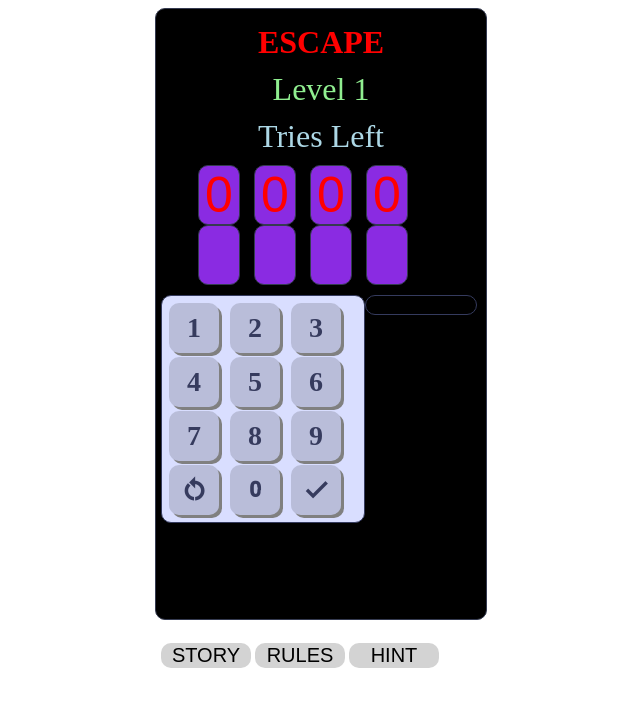
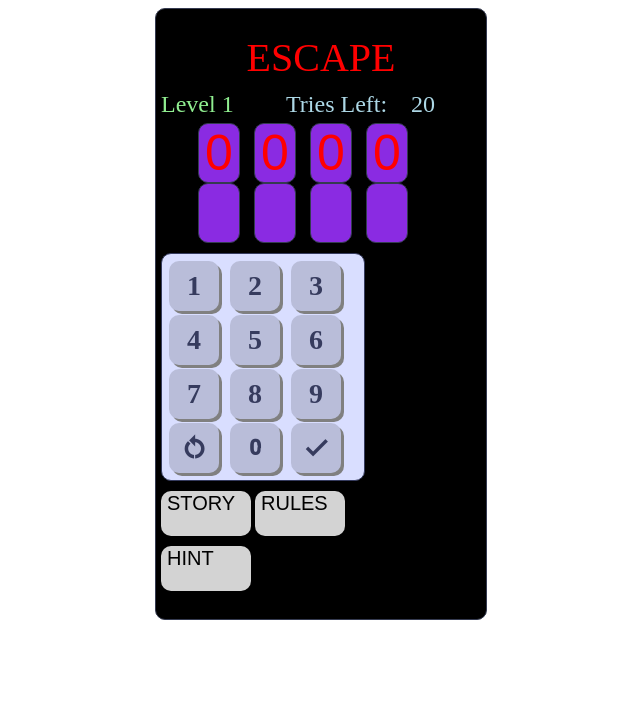
Before and after one commit to Bryan-Nolan/Escape, a plain HTML site: page index.html in a window 1280 px wide. Shown: the whole page, without its empty margins (319-959 px from the left). Drawn offline with Linux system fonts and the light colour scheme.

Commit message:
Added Levels and Tries Left

```diff
--- a/assets/css/style.css
+++ b/assets/css/style.css
@@ -15,26 +15,32 @@
 
 
 
-.game h1 {
+#title {
     font-family: 7seg;
     color: red;
     text-align: center;
-    margin: 10px auto;
-    font-size: 200%;
+    margin-top: 20px;
+    margin-bottom: 5px;
+    font-size: 250%;
 }
 
-#level {
+#levelDispaly {
     color: lightgreen;
-    margin: 10px auto;
-    text-align: center;
-    font-size: 200%;
 }
 
-#triesLeft {
+#triesLeftDisplay, #triesLeftText{
     color: lightblue;
-    margin: 10px auto;
-    text-align: center;
-    font-size: 200%;
+}
+
+.header {
+    display: inline-flex;
+}
+
+.header p{
+    text-align: left;
+    font-size: 150%;
+    width: 125px;
+    margin: 5px 0;
 }
 
 input {
@@ -112,23 +118,29 @@ ol {
     display: inline-block;
     position: absolute;
     border-radius: 10px;
-    padding: 5px;
+    padding: 10px;
     font-size: 15px;
     background: black;
-    border: 1px solid #353b5e;
-    width: 100px;
   }
 
   button {
-    margin-top: 120px;
+    margin-top: 10px;
     width: 90px;
+    height: 45px;
     font-size: 20px;
     background-color: lightgrey;
     border: 1px transparent;
     border-radius: 10px;
-    display:inline-block;
+    display:inline-flex;
+    text-align: center;
+    vertical-align: auto;
 }
 
 .material-icons {
     font-size: 28px;
 }
+
+.buttonsContainer {
+    width: 60%;
+
+}
--- a/assets/js/script.js
+++ b/assets/js/script.js
@@ -19,12 +19,23 @@ document.addEventListener("DOMContentLoaded", function () {
 
     let digitGuess = 0;
     let tryNumber = 0;
+    let triesLeft = 20;
+    let level = "Level 1";
     let num1 = Math.floor(Math.random() * 10);
     let num2 = Math.floor(Math.random() * 10);
     let num3 = Math.floor(Math.random() * 10);
     let num4 = Math.floor(Math.random() * 10);
 
+    document.getElementById('level').innerHTML = level;
+
+    document.getElementById('triesLeft').innerHTML = triesLeft;
+
     alert(`Numbers: ` +num1+num2+num3+num4);
+
+/**
+ * Event Listeners track what keys are clicked and gives required action.
+ */
+
 
     document.getElementsByClassName('inputKey')[0].addEventListener("click", function (event) {
         var keyPress = 1;
@@ -94,7 +105,7 @@ document.addEventListener("DOMContentLoaded", function () {
     document.getElementsByClassName('inputKey')[11].addEventListener("click", function (event) {
         tryNumber++;
         digitGuess= 0;
-        checkGuess(num1, num2, num3, num4, digitGuess1, digitGuess2, digitGuess3, digitGuess4, tryNumber, digitGuess);
+        checkGuess(num1, num2, num3, num4, digitGuess1, digitGuess2, digitGuess3, digitGuess4, tryNumber, digitGuess, triesLeft);
     });
 
 });
@@ -125,69 +136,67 @@ function displayGuess(keyPress, digitGuess) {
 
 /**
  * Compares guessDigits with random numbers generated and stored in num variable.
- * It displays output O for correct digit in correct place
+ * It displays output C for correct digit in correct place
  * It diplays X for correct digit wron place
- * It leaves blank if incorrect digit
+ * It displays B for incorrect digit
  * Each display is under the corresponding digit
- *
  */
 
-function checkGuess(num1, num2, num3, num4, digitGuess1, digitGuess2, digitGuess3, digitGuess4, tryNumber, digitGuess) {
+function checkGuess(num1, num2, num3, num4, digitGuess1, digitGuess2, digitGuess3, digitGuess4, tryNumber, digitGuess, triesLeft) {
 
 
     resetResultDisplay ();
 
     if (num1 == digitGuess1 ) {
         document.getElementById("result1").value = "C";
-        result1 = "C";
+        result1 = "C ";
     } else if ( num1 == digitGuess2 || num1 == digitGuess3 || num1 == digitGuess4) {
         document.getElementById("result1").value = "X";
-        result1 = "X";
+        result1 = "X ";
     } else {
         document.getElementById("result1").value = "B";
-        result1 = "B";
+        result1 = "B ";
     }
 
     if (num2 == digitGuess2) {
         document.getElementById("result2").value = "C";
-        result2 = "C";
+        result2 = "C ";
     } else if ( num2 == digitGuess1 || num2 == digitGuess3 || num2 == digitGuess4) {
         document.getElementById("result2").value = "X";
-        result2 = "X";
+        result2 = "X ";
     } else {
         document.getElementById("result2").value = "B";
-        result2 = "B";
+        result2 = "B ";
     }
 
     if (num3 == digitGuess3) {
         document.getElementById("result3").value = "C";
-        result3 = "C";
+        result3 = "C ";
     } else if ( num3 == digitGuess1 || num3 == digitGuess2 || num3 == digitGuess4) {
         document.getElementById("result3").value = "X";
-        result3 = "X";
+        result3 = "X ";
     } else {
         document.getElementById("result3").value = "B";
-        result3 = "B";
+        result3 = "B ";
     }
 
     if (num4 == digitGuess4) {
         document.getElementById("result4").value = "C";
-        result4 = "C";
+        result4 = "C ";
     } else if ( num4 == digitGuess1 || num4 == digitGuess2 || num4 == digitGuess3) {
         document.getElementById("result4").value = "X";
-        result4 = "X";
+        result4 = "X ";
     } else {
         document.getElementById("result4").value = "B";
-        result4 = "B";
+        result4 = "B ";
     }
 
-// alert(`Guess: `+digitGuess1+digitGuess2+digitGuess3+digitGuess4+` Result: `+result1+result2+result3+result4);
-    displayHistroy (digitGuess1, digitGuess2, digitGuess3, digitGuess4, result1, result2, result3, result4, tryNumber);
+    displayHistroy (digitGuess1, digitGuess2, digitGuess3, digitGuess4, result1, result2, result3, result4, triesLeft);
+
 }
 
-
 /**
- * Resests Display back to 0's after reset button pressed
+ * Resets Display back to 0's after reset button pressed
  */
 
 function resetDisplay () {
@@ -198,6 +207,10 @@ function resetDisplay () {
     document.getElementById("input4").value = 0;
 }
 
+/**
+ * Resets Display back to blanks when called
+ */
+
 function resetResultDisplay () {
 
     document.getElementById("result1").value = " ";
@@ -205,13 +218,18 @@ function resetResultDisplay () {
     document.getElementById("result3").value = " ";
     document.getElementById("result4").value = " ";
 }
-function displayHistroy (digitGuess1, digitGuess2, digitGuess3, digitGuess4, result1, result2, result3, result4, tryNumber) {
+
+/**
+ * Displays previous guesses in list at side of keypad
+ */
+
+function displayHistroy (digitGuess1, digitGuess2, digitGuess3, digitGuess4, result1, result2, result3, result4, triesLeft) {
 
     var ol = document. getElementById("list");
     var li = document. createElement("li");
     li. appendChild(document. createTextNode( +digitGuess1+result1+digitGuess2+result2+digitGuess3+result3+digitGuess4+result4));
     ol. appendChild(li);
 
-    alert(`displayHistroy Guess: `+digitGuess1+digitGuess2+digitGuess3+digitGuess4+` Result: `+result1+result2+result3+result4+` Tries: `+tryNumber);
 
+    document.getElementById('triesLeft').innerHTML = triesLeft;
 }
--- a/index.html
+++ b/index.html
@@ -19,12 +19,18 @@
     <!--Header for Game and Level Number-->
 
     <div class="game">
+        <p id="title">ESCAPE</p>
         <div class="header">
-            <h1>ESCAPE</h1>
-            <span id="levelDispaly">
-                <p id="level" value="Level 1">Level 1</p>
-                <p id="triesLeft">Tries Left</p>
-            </span>
+
+            <div id="levelDispaly">
+                <p id="level" value="Level 1"></p>
+            </div>
+            <div>
+                <p id="triesLeftText">Tries Left: </p>
+            </div>
+            <div id="triesLeftDisplay">
+                <p id="triesLeft"></p>
+            </div>
         </div>
 
         <!--Game Input Dispaly and Results Display-->
```
